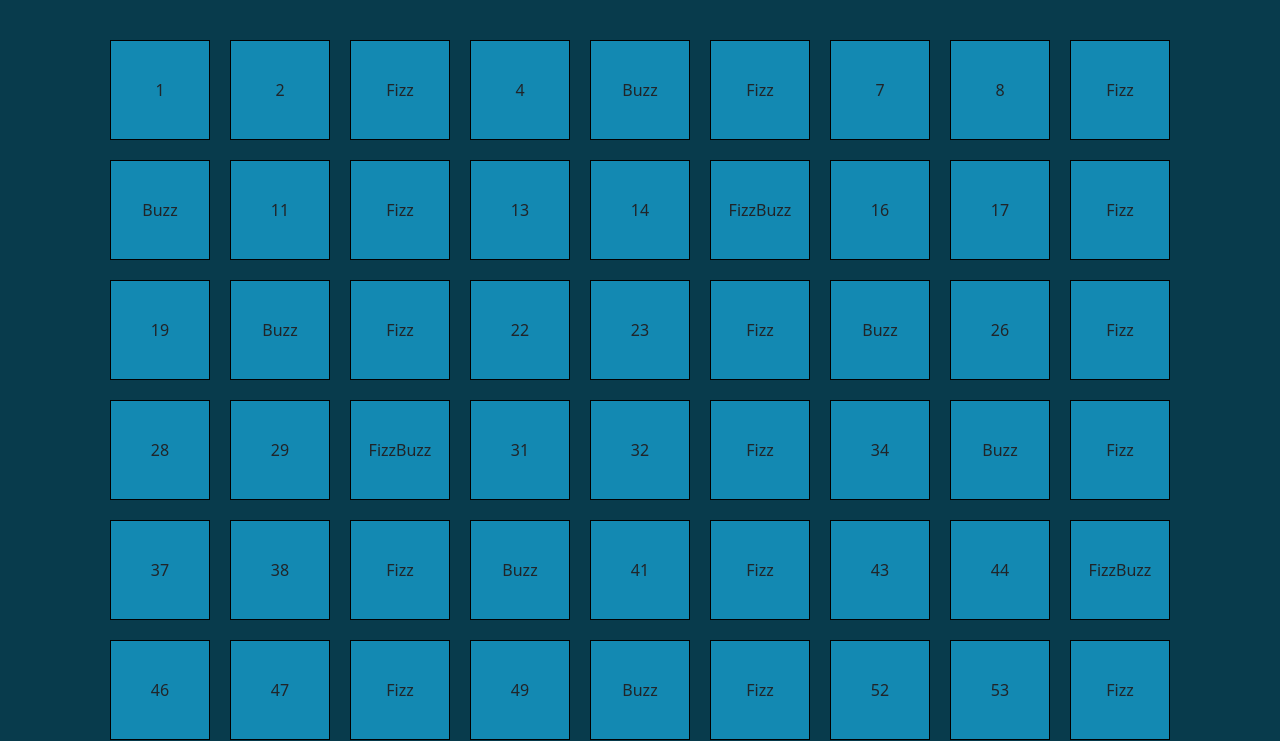
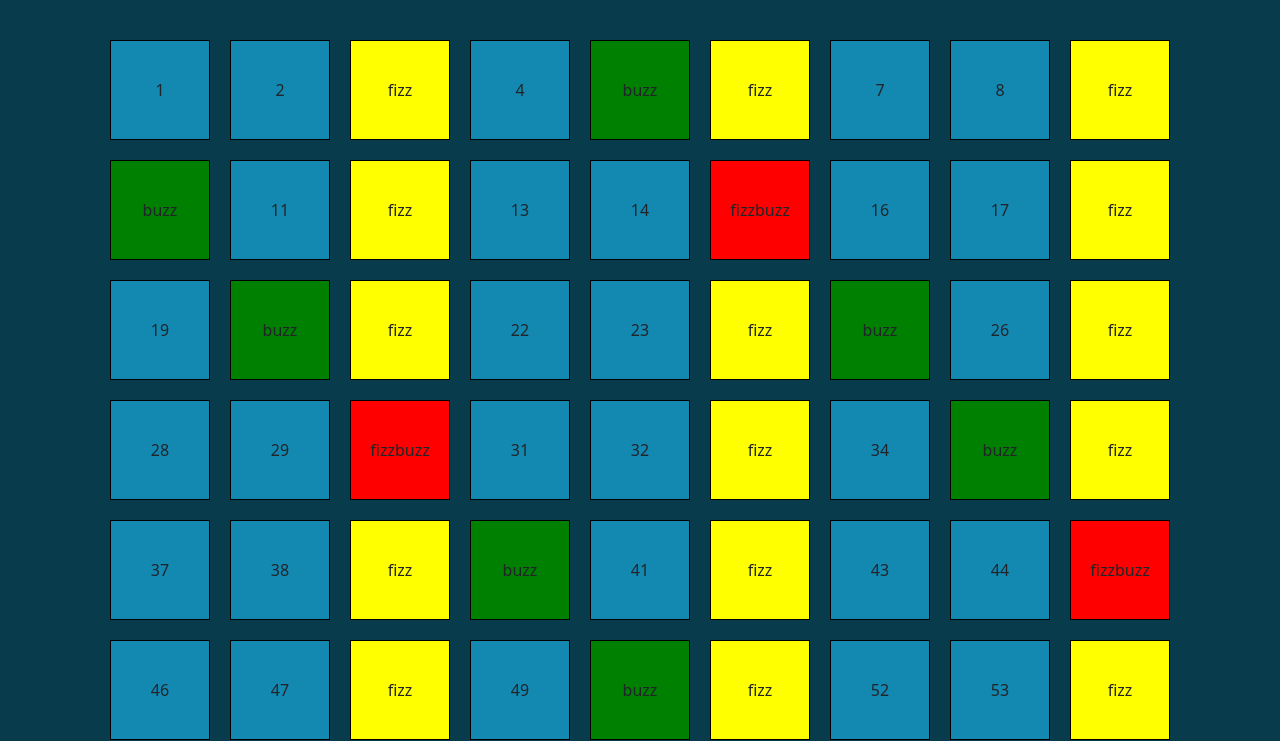
Before and after one commit to RiccardoGarbo/js-fizzbuzz, a plain HTML site: page index.html in a window 1280 px wide. Shown: the part 94-835 px from the top of the page. Drawn offline with nearby package versions, Linux system fonts and the light colour scheme.

Commit message:
fix css style

```diff
--- a/css/style.css
+++ b/css/style.css
@@ -26,3 +26,16 @@ h1 {
     text-align: center;
     margin-bottom: 3rem;
 }
+
+.fizz {
+    background-color: yellow;
+}
+
+.fizzbuzz {
+    background-color: red;
+}
+
+
+.buzz {
+    background-color: green;
+}
--- a/js/script.js
+++ b/js/script.js
@@ -7,6 +7,7 @@ console.log('JS OK')
 -5 Creo una variabile li a cui aggiungo la variabile number
 -6 Aggiungo la variabile li a elemento fisso ul
 -7 stampo tutto in pagina
+
 
 
 
@@ -22,18 +23,19 @@ const list = document.createElement('ul')
 for (let i = 1; i <= 100; i++) {
     let number = i;
     if (number % 3 === 0 && number % 5 === 0) {
-        number = ('FizzBuzz')
+        number = ('fizzbuzz')
     }
     else if (number % 3 === 0) {
-        number = ('Fizz')
+        number = ('fizz')
 
     }
     else if (number % 5 === 0) {
-        number = ('Buzz')
+        number = ('buzz')
     }
     listItem = document.createElement('li');
     listItem.append(number);
     list.appendChild(listItem)
+    listItem.classList.add(number)
 
 }
 //Tolto lo stile alla lista
```
